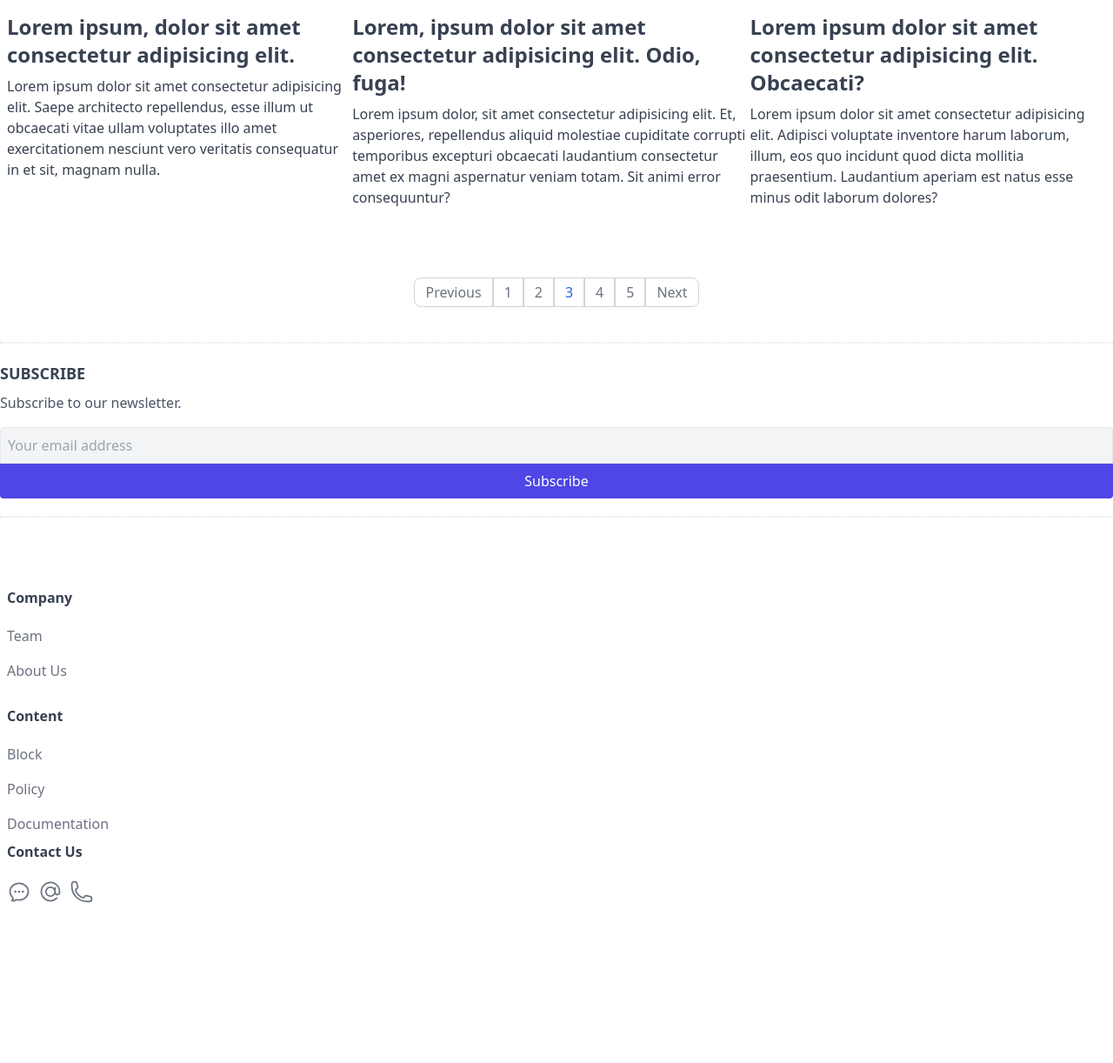
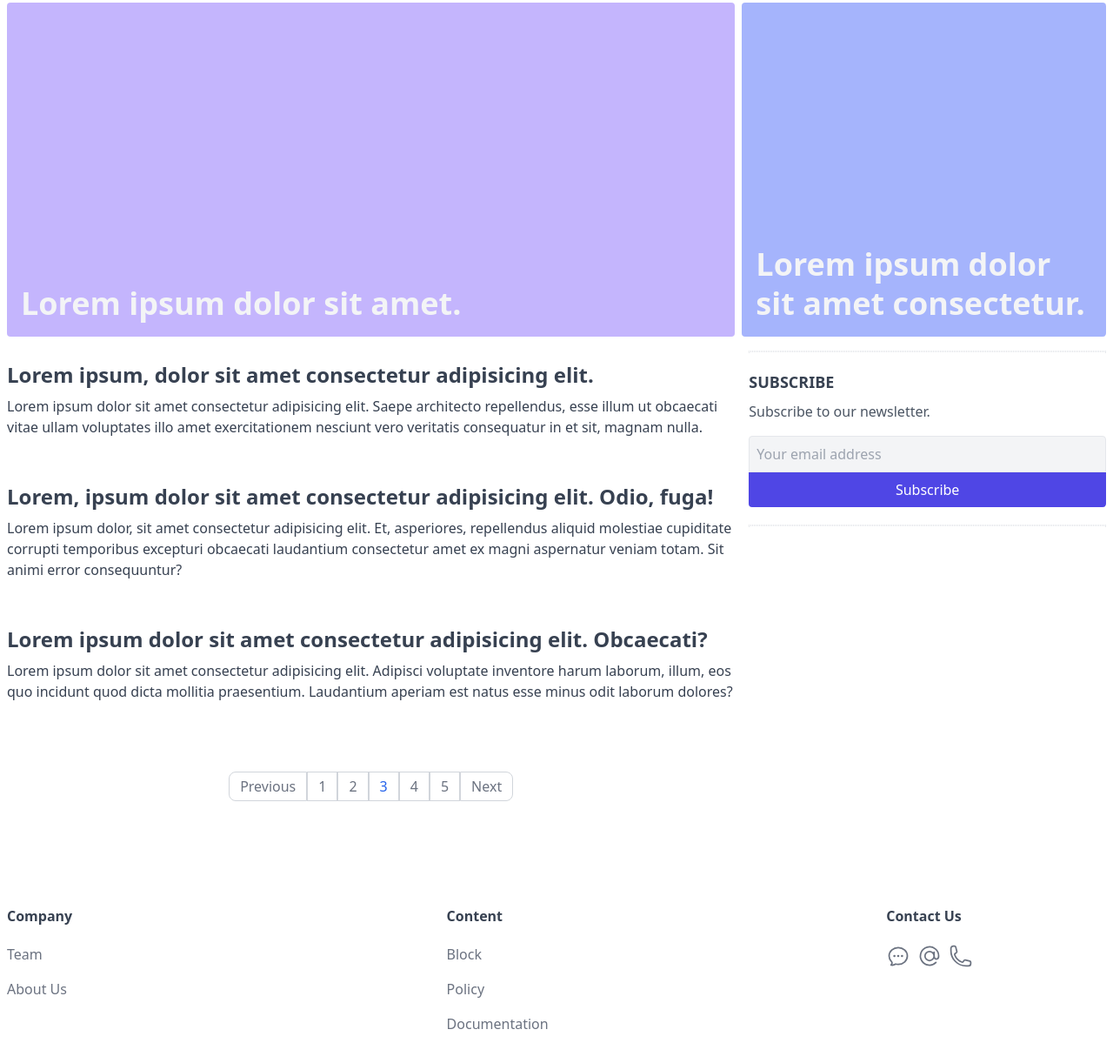
Before and after one commit to BogdanGlazkov/tailwindcss-news, a website: page index.html in a window 1280 px wide. Shown: the part 104-1326 px from the top of the page at 87% size. Before the commit the page ends 1197 px from the top, so only its background shows below. Drawn offline with Linux system fonts and the light colour scheme.

Commit message:
Add hero section

```diff
--- a/index.html
+++ b/index.html
@@ -7,6 +7,7 @@
     <title>News TailwindCSS</title>
   </head>
   <body>
+    <div class="max-w-screen-xl mx-auto">
       <!-- Header -->
       <header class="px-2 border-b flex items-center justify-between">
         <a class="uppercase font-bold text-purple-800" href="/">News</a>
@@ -23,7 +24,6 @@
         </nav>
       </header>
 
-    <main>
       <!-- Breadcrumbs -->
       <div class="px-2 flex items-center">
         <div class="py-4 overflow-y-auto whitespace-nowrap flex items-center">
@@ -80,6 +80,32 @@
         </div>
       </div>
 
+      <!-- Banners -->
+      <section class="px-2 flex space-x-2">
+        <a
+          class="bg-violet-300 h-96 mb-4 relative rounded inline-block overflow-hidden w-2/3"
+          href="#"
+        >
+          <div class="p-4 absolute bottom-0 left-0 z-10">
+            <h2 class="text-4xl font-semibold text-gray-100 leading-tight">
+              Lorem ipsum dolor sit amet.
+            </h2>
+          </div>
+        </a>
+        <a
+          class="bg-indigo-300 h-96 mb-4 relative rounded inline-block overflow-hidden w-1/3"
+          href="#"
+        >
+          <div class="p-4 absolute bottom-0 left-0 z-10">
+            <h2 class="text-4xl font-semibold text-gray-100 leading-tight">
+              Lorem ipsum dolor sit amet consectetur.
+            </h2>
+          </div>
+        </a>
+      </section>
+
+      <main class="flex">
+        <div class="w-2/3">
           <!-- News -->
           <section class="px-2">
             <a class="block mb-10" href="#">
@@ -89,24 +115,35 @@
                     Lorem ipsum, dolor sit amet consectetur adipisicing elit.
                   </h3>
                   <p class="text-gray-700">
-                Lorem ipsum dolor sit amet consectetur adipisicing elit. Saepe
-                architecto repellendus, esse illum ut obcaecati vitae ullam
-                voluptates illo amet exercitationem nesciunt vero veritatis
-                consequatur in et sit, magnam nulla.
+                    Lorem ipsum dolor sit amet consectetur adipisicing elit.
+                    Saepe architecto repellendus, esse illum ut obcaecati vitae
+                    ullam voluptates illo amet exercitationem nesciunt vero
+                    veritatis consequatur in et sit, magnam nulla.
                   </p>
                 </div>
+              </div>
+            </a>
+
+            <a class="block mb-10" href="#">
+              <div class="flex">
                 <div>
                   <h3 class="mt-3 mb-2 text-gray-700 font-bold text-2xl">
-                Lorem, ipsum dolor sit amet consectetur adipisicing elit. Odio,
-                fuga!
+                    Lorem, ipsum dolor sit amet consectetur adipisicing elit.
+                    Odio, fuga!
                   </h3>
                   <p class="text-gray-700">
-                Lorem ipsum dolor, sit amet consectetur adipisicing elit. Et,
-                asperiores, repellendus aliquid molestiae cupiditate corrupti
-                temporibus excepturi obcaecati laudantium consectetur amet ex
-                magni aspernatur veniam totam. Sit animi error consequuntur?
+                    Lorem ipsum dolor, sit amet consectetur adipisicing elit.
+                    Et, asperiores, repellendus aliquid molestiae cupiditate
+                    corrupti temporibus excepturi obcaecati laudantium
+                    consectetur amet ex magni aspernatur veniam totam. Sit animi
+                    error consequuntur?
                   </p>
                 </div>
+              </div>
+            </a>
+
+            <a class="block mb-10" href="#">
+              <div class="flex">
                 <div>
                   <h3 class="mt-3 mb-2 text-gray-700 font-bold text-2xl">
                     Lorem ipsum dolor sit amet consectetur adipisicing elit.
@@ -115,8 +152,8 @@
                   <p class="text-gray-700">
                     Lorem ipsum dolor sit amet consectetur adipisicing elit.
                     Adipisci voluptate inventore harum laborum, illum, eos quo
-                incidunt quod dicta mollitia praesentium. Laudantium aperiam est
-                natus esse minus odit laborum dolores?
+                    incidunt quod dicta mollitia praesentium. Laudantium aperiam
+                    est natus esse minus odit laborum dolores?
                   </p>
                 </div>
               </div>
@@ -126,7 +163,9 @@
           <!-- Pagination -->
           <div class="mt-20 mb-10">
             <ul class="flex justify-center">
-          <li><a class="pagination-item rounded-l-lg" href="#">Previous</a></li>
+              <li>
+                <a class="pagination-item rounded-l-lg" href="#">Previous</a>
+              </li>
               <li><a class="pagination-item" href="#">1</a></li>
               <li><a class="pagination-item" href="#">2</a></li>
               <li>
@@ -141,7 +180,9 @@
               <li><a class="pagination-item rounded-r-lg" href="#">Next</a></li>
             </ul>
           </div>
+        </div>
 
+        <div class="w-1/3 px-2">
           <!-- Divider -->
           <div class="border border-dotted"></div>
 
@@ -162,15 +203,16 @@
               Subscribe
             </button>
           </div>
-    </main>
 
           <!-- Divider -->
           <div class="border border-dotted"></div>
+        </div>
+      </main>
 
       <!-- Footer -->
       <footer class="bordet-t mt-10 py-10 px-2">
-      <div>
-        <div class="mb-5">
+        <div class="flex">
+          <div class="mb-5 w-2/5">
             <h3 class="font-semibold text-gray-700 mb-3">Company</h3>
             <ul>
               <li><a class="footer-link" href="#">Team</a></li>
@@ -178,7 +220,7 @@
             </ul>
           </div>
 
-        <div>
+          <div class="w-2/5">
             <h3 class="font-semibold text-gray-700 mb-3">Content</h3>
             <ul>
               <li><a class="footer-link" href="#">Block</a></li>
@@ -187,7 +229,7 @@
             </ul>
           </div>
 
-        <div>
+          <div class="w-1/5">
             <h3 class="font-semibold text-gray-700 mb-3">Contact Us</h3>
             <ul class="flex">
               <li class="mr-2">
@@ -247,5 +289,6 @@
           </div>
         </div>
       </footer>
+    </div>
   </body>
 </html>
```
Also changed, not shown: public/styles.css. Lines whose indentation alone changed are shown as unchanged.
